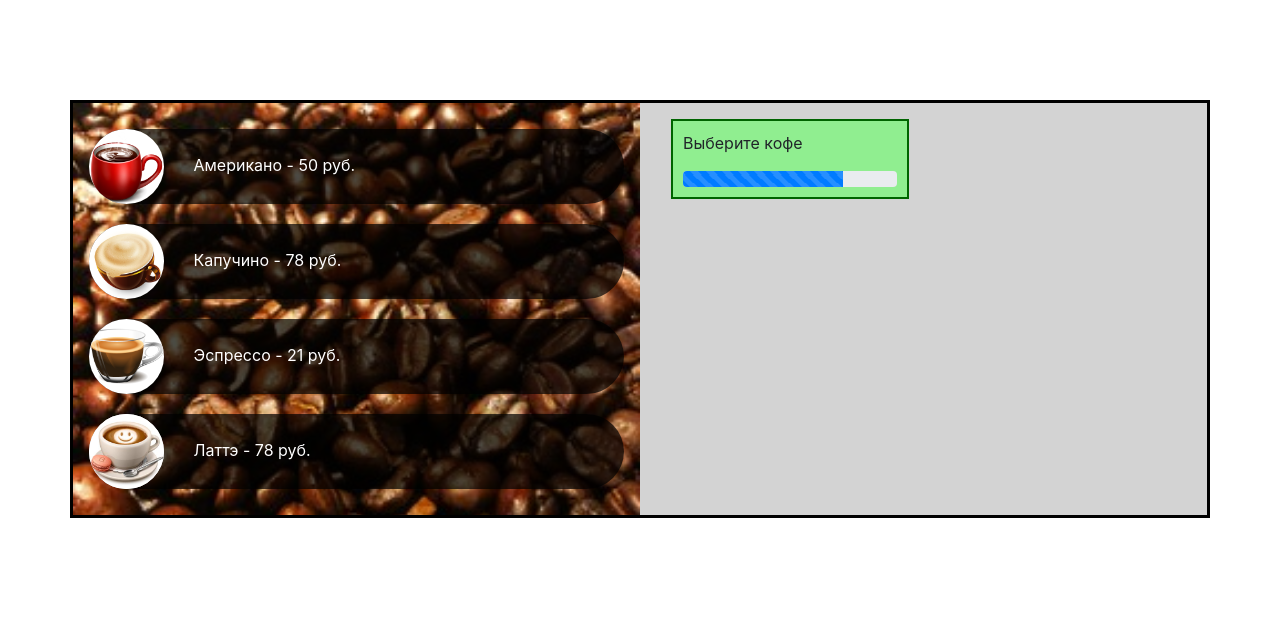
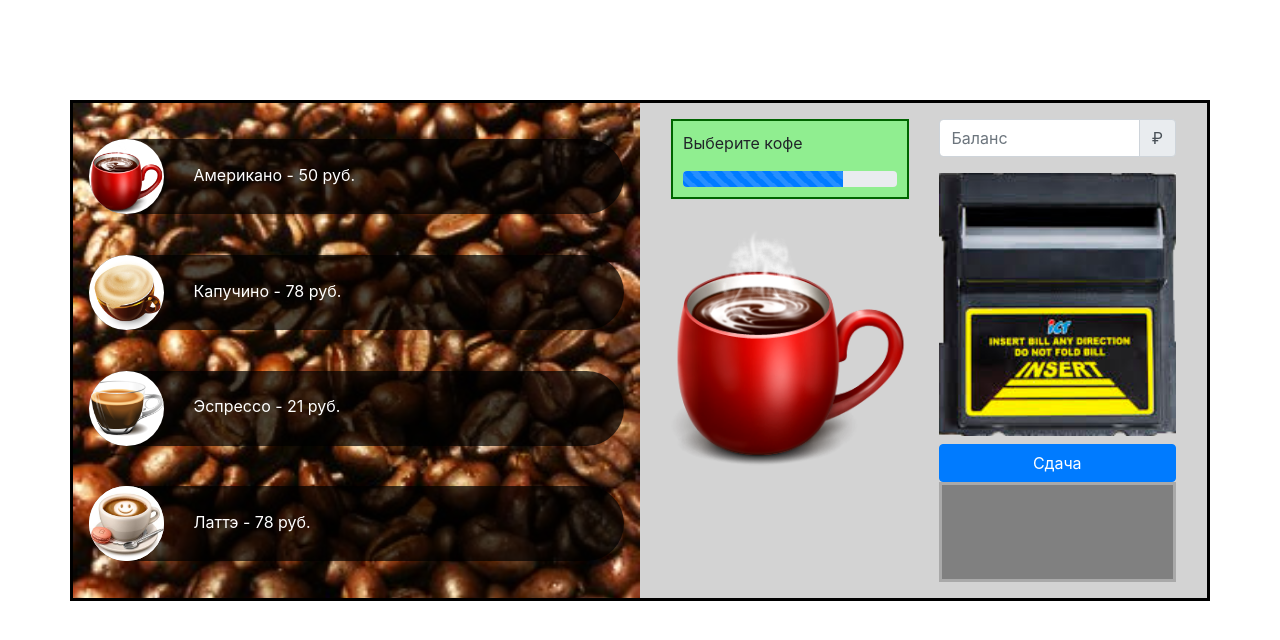
Before and after one commit to Igor130866/coffee_mashine, a PHP site: page / in a window 1280 px wide. Shown: the top 640 px of the page. Run offline with PHP 8.4, Linux system fonts and the light colour scheme.

Commit message:
Сделена оболочка

```diff
--- a/index.php
+++ b/index.php
@@ -15,7 +15,7 @@
     <div class = "container">
       <div class = "row coffee-mashine">
         <div class = "col-6 coffee-list">
-          <div class = "row flex-column p-3">
+          <div class = "row flex-column p-3 h-100 justify-content-around">
             <div class = "coffee-item col">
               <img src = "img/americano.png" alt = "1">
               <span>Американо - 50 руб.</span>
@@ -46,11 +46,26 @@
                   </div>
                 </div>
               </div>
+              <div class="coffee-cup">
+                  <img src = "img/americano.png" alt = "5">
+              </div>
             </div>
             <div class = "col-6">
+              <div class="input-group mb-3">
+                <input type="text" class="form-control" placeholder="Баланс">
+                <div class="input-group-append">
+                  <span class="input-group-text" id="basic-addon2">&#8381</span>
+                </div>
+              </div>
+              <div class="atm">
+                <img src = "img/bill_acc.png" alt = "6">
+              </div>
+              <button class="btn btn-primary btn-block mt-2">Сдача</button>
+              <div class="change-box"></div>
+            </div>
 
-            </div>
           </div>
+
 
 
         </div>
--- a/style.css
+++ b/style.css
@@ -9,6 +9,7 @@
 }
 
 .coffee-item {
+  max-height: 75px;
   background: rgba(0, 0, 0, 0.7);
   margin: 10px 0;
   border-radius: calc(75px / 2);
@@ -39,4 +40,18 @@
   background: lightgreen;
   border: 2px solid darkgreen;
   padding: 10px;
+  margin-bottom: 30px;
 }
+
+.coffee-cup img {
+  width: 100%;
+}
+
+.atm img {
+  width: 100%;
+}
+.change-box {
+  background: grey;
+  border: 3px solid darkgrey;
+  height: 100px;
+}
```
